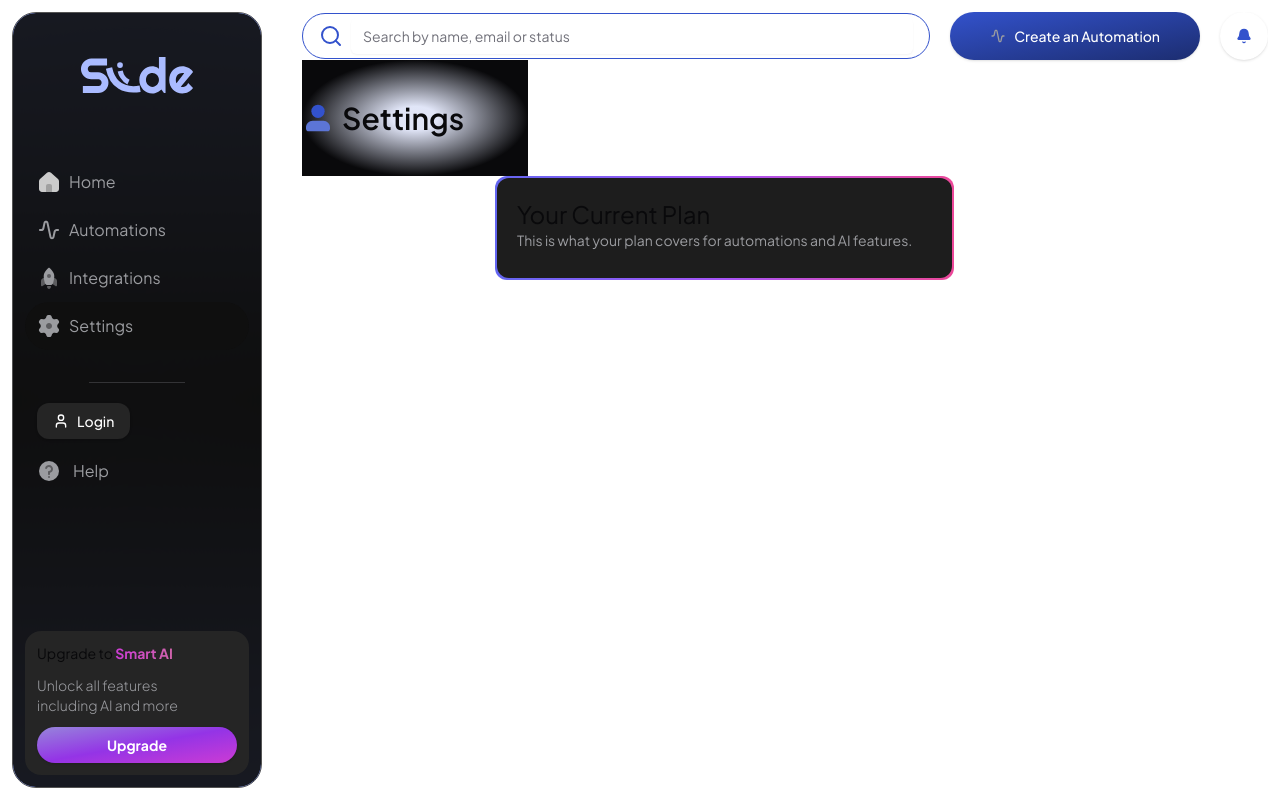
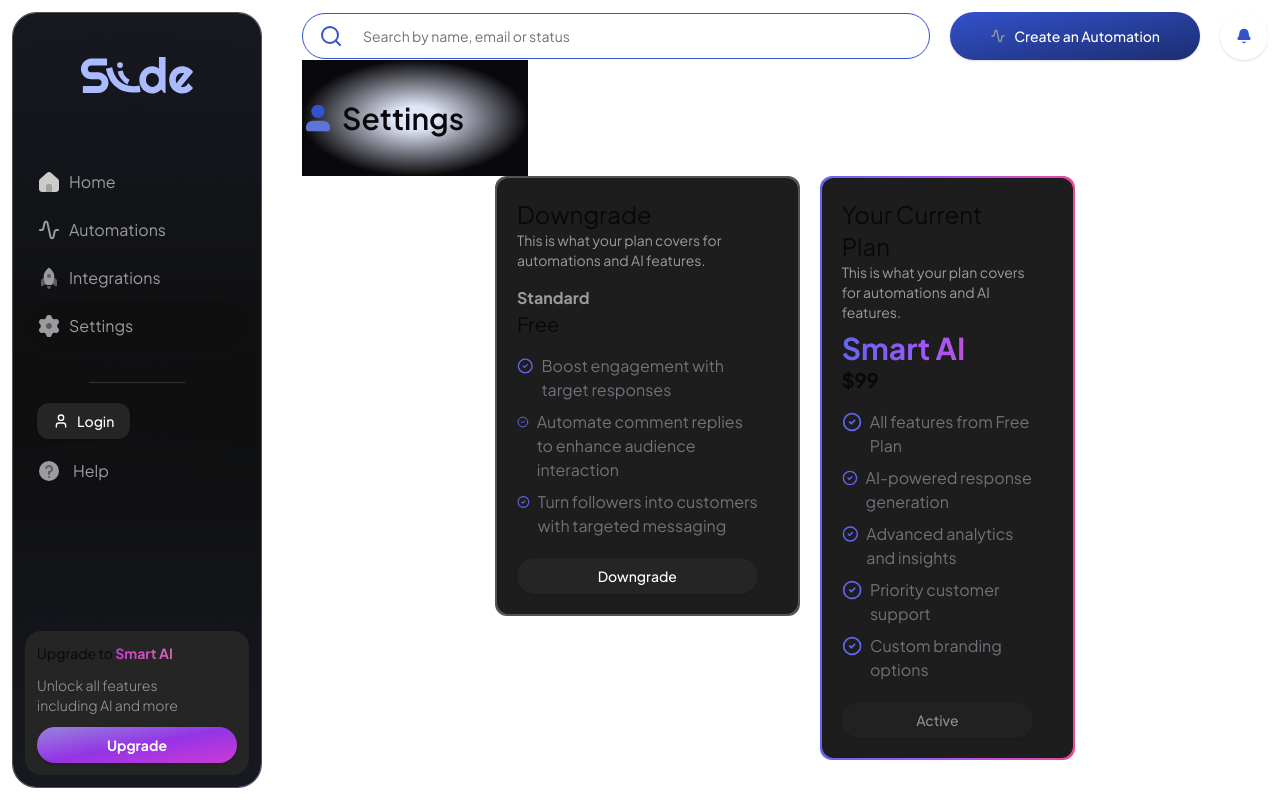
Before and after one commit to naviava/insta-u, a Next.js app: page /dashboard/1/settings in a window 1280 px wide. Built offline with nearby package versions, Linux system fonts and the light colour scheme; no server answers.

Commit message:
ui: Completed PaymentCard component and Settings page

```diff
--- a/src/app/(website)/page.tsx
+++ b/src/app/(website)/page.tsx
@@ -12,7 +12,6 @@ import {
   CardTitle,
 } from "~/components/ui/card";
 
-export default function Home() {
 const plans = [
   {
     name: "Free Plan",
@@ -39,6 +38,8 @@ export default function Home() {
     cta: "Upgrade Now",
   },
 ];
+
+export default function Home() {
   return (
     <main>
       <section className="to-bg relative bg-gradient-to-b from-slate-900 via-blue-900">
--- a/src/components/global/billing/index.tsx
+++ b/src/components/global/billing/index.tsx
@@ -5,7 +5,8 @@ interface IProps {}
 export function Billing({}: IProps) {
   return (
     <div className="container flex w-full flex-col gap-5 lg:w-10/12 lg:flex-row xl:w-8/12">
-      <PaymentCard />
+      <PaymentCard current="PRO" label="FREE" />
+      <PaymentCard current="PRO" label="PRO" />
     </div>
   );
 }
--- a/src/components/global/billing/payment-card.tsx
+++ b/src/components/global/billing/payment-card.tsx
@@ -1,3 +1,6 @@
+import { CircleCheck } from "lucide-react";
+import { Button } from "~/components/ui/button";
+import { PLANS } from "~/constants/pages";
 import { cn } from "~/lib/utils";
 
 type PlanType = "PRO" | "FREE";
@@ -12,7 +15,7 @@ export function PaymentCard({ label, current, landing }: IProps) {
   return (
     <div
       className={cn(
-        "overflow-hidden rounded-xl p-[2px]",
+        "h-fit overflow-hidden rounded-xl p-[2px]",
         label !== current
           ? "bg-in-active"
           : "bg-gradient-to-r from-indigo-500 via-purple-500 to-pink-500",
@@ -41,6 +44,57 @@ export function PaymentCard({ label, current, landing }: IProps) {
         <p className="mb-2 text-sm text-text-secondary">
           This is what your plan covers for automations and AI features.
         </p>
+
+        {label === "PRO" ? (
+          <span className="bg-gradient-to-r from-indigo-500 via-purple-500 to-pink-500 bg-clip-text text-3xl font-bold text-transparent">
+            Smart AI
+          </span>
+        ) : (
+          <p className="mt-2 font-bold text-text-secondary">Standard</p>
+        )}
+
+        {label === "PRO" ? (
+          <p className="mb-2">
+            <b className="text-xl">$99</b>
+          </p>
+        ) : (
+          <p className="mb-2 text-xl">Free</p>
+        )}
+
+        {PLANS[label === "PRO" ? 1 : 0].features.map((feat, idx) => (
+          <p key={idx} className="mt-2 flex gap-2 text-muted-foreground">
+            <CircleCheck className="text-indigo-500" />
+            {feat}
+          </p>
+        ))}
+
+        {landing ? (
+          <Button
+            className={cn(
+              "mt-5 rounded-full",
+              label === "PRO"
+                ? "to pink-500 bg-gradient-to-r from-indigo-500 via-purple-500 text-white"
+                : "bg-background-80 text-white hover:text-background-80",
+            )}
+          >
+            {label === current
+              ? "Get Started"
+              : current === "PRO"
+                ? "Free"
+                : "Get Started"}
+          </Button>
+        ) : (
+          <Button
+            disabled={label === current}
+            className="mt-5 rounded-full bg-background-80 text-white hover:text-background-80"
+          >
+            {label === current
+              ? "Active"
+              : current === "PRO"
+                ? "Downgrade"
+                : "Upgrade"}
+          </Button>
+        )}
       </div>
     </div>
   );
--- a/src/constants/pages.tsx
+++ b/src/constants/pages.tsx
@@ -25,3 +25,30 @@ export const PAGE_ICON: PageIconProps = {
   SETTINGS: <ContactsDuoToneBlue />,
   HOME: <HomeDuoToneBlue />,
 };
+
+export const PLANS = [
+  {
+    name: "Free Plan",
+    description: "Perfect for getting started",
+    price: "$0",
+    features: [
+      "Boost engagement with target responses",
+      "Automate comment replies to enhance audience interaction",
+      "Turn followers into customers with targeted messaging",
+    ],
+    cta: "Get Started",
+  },
+  {
+    name: "Smart AI Plan",
+    description: "Advanced features for power users",
+    price: "$99",
+    features: [
+      "All features from Free Plan",
+      "AI-powered response generation",
+      "Advanced analytics and insights",
+      "Priority customer support",
+      "Custom branding options",
+    ],
+    cta: "Upgrade Now",
+  },
+];
```
Lines whose indentation alone changed are shown as unchanged.
